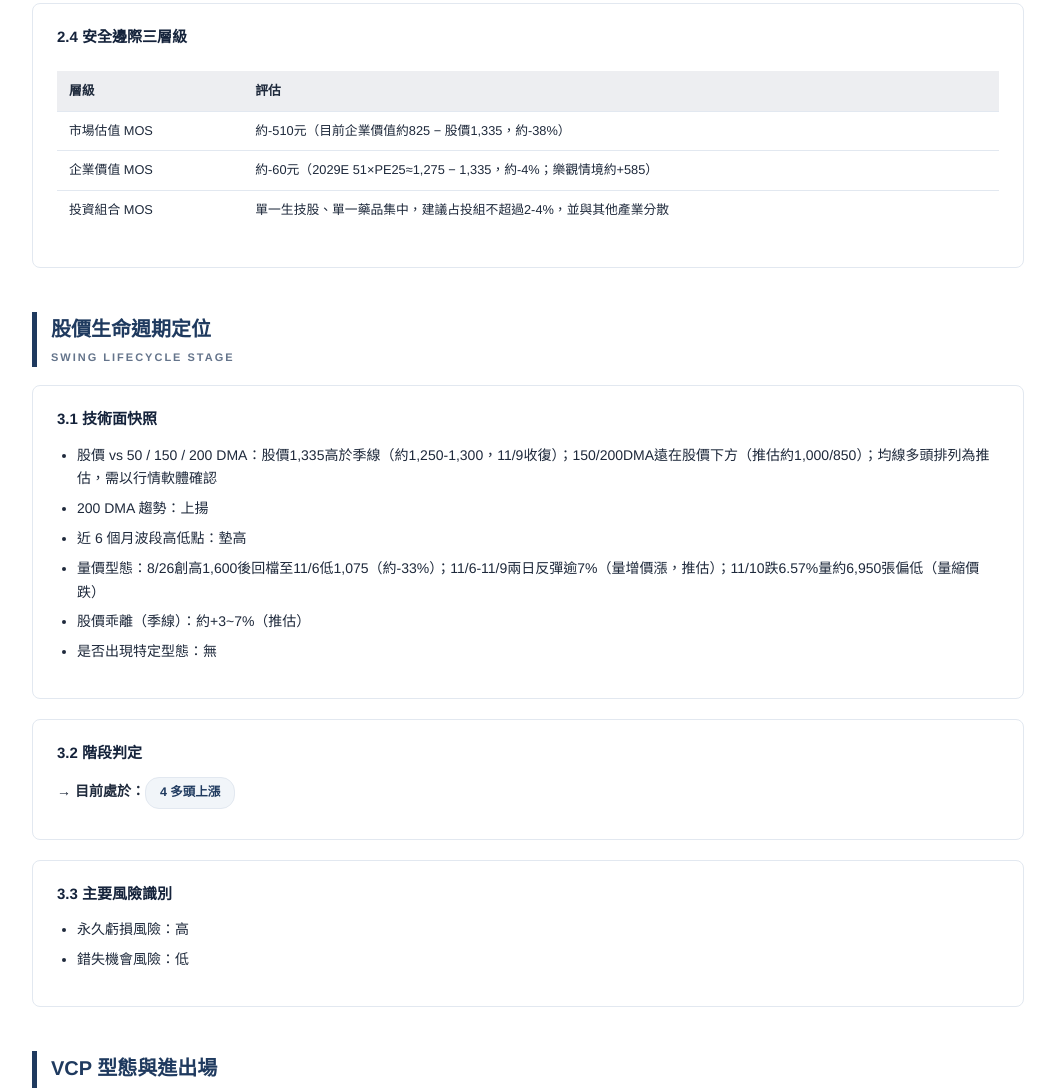
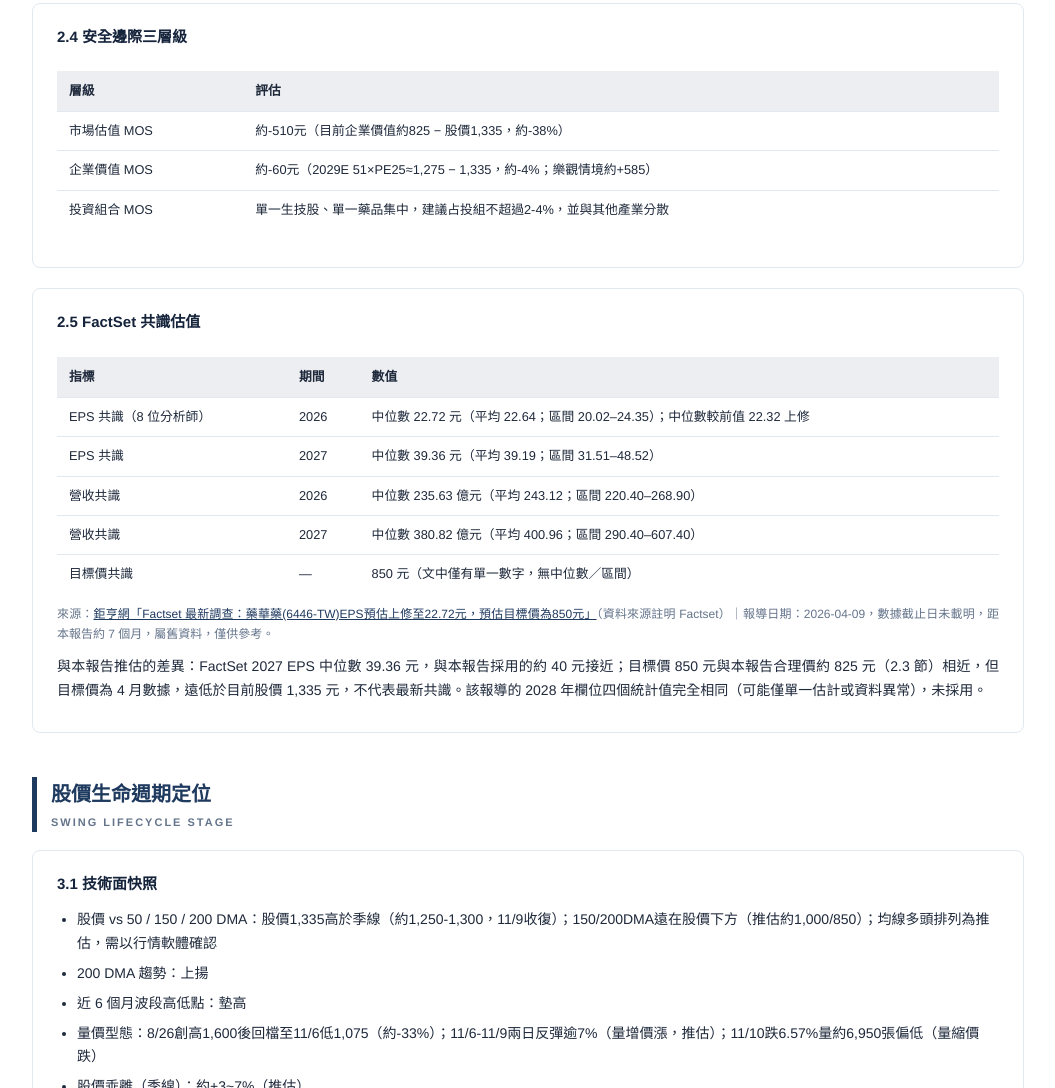
Before and after one commit to anywayTsao/invest_report, a plain HTML site: page deep-analysis/6446_藥華藥_深度分析_20261114.html in a window 1280 px wide. Shown: the part 6885-7973 px from the top of the page, without its empty margins (112-1167 px from the left). Drawn offline with Linux system fonts and the light colour scheme.

Commit message:
Publish 深度分析: 6446_藥華藥_深度分析_20261114.html
Co-Authored-By: Claude Sonnet 5 <noreply@anthropic.com>

```diff
--- a/deep-analysis/6446_藥華藥_深度分析_20261114.html
+++ b/deep-analysis/6446_藥華藥_深度分析_20261114.html
@@ -845,6 +845,18 @@
         </div>
       </div>
 
+      <div class="card">
+        <h3 class="sub">2.5 FactSet 共識估值</h3>
+        <div class="tbl-wrap">
+          <table>
+            <tr><th>指標</th><th>期間</th><th>數值</th></tr>
+            <tr><td>EPS 共識（8 位分析師）</td><td>2026</td><td>中位數 22.72 元（平均 22.64；區間 20.02–24.35）；中位數較前值 22.32 上修</td></tr><tr><td>EPS 共識</td><td>2027</td><td>中位數 39.36 元（平均 39.19；區間 31.51–48.52）</td></tr><tr><td>營收共識</td><td>2026</td><td>中位數 235.63 億元（平均 243.12；區間 220.40–268.90）</td></tr><tr><td>營收共識</td><td>2027</td><td>中位數 380.82 億元（平均 400.96；區間 290.40–607.40）</td></tr><tr><td>目標價共識</td><td>—</td><td>850 元（文中僅有單一數字，無中位數／區間）</td></tr>
+          </table>
+        </div>
+        <p class="note">來源：<a href="https://news.cnyes.com/news/id/6414423">鉅亨網「Factset 最新調查：藥華藥(6446-TW)EPS預估上修至22.72元，預估目標價為850元」</a>（資料來源註明 Factset）｜報導日期：2026-04-09，數據截止日未載明，距本報告約 7 個月，屬舊資料，僅供參考。</p>
+        <p>與本報告推估的差異：FactSet 2027 EPS 中位數 39.36 元，與本報告採用的約 40 元接近；目標價 850 元與本報告合理價約 825 元（2.3 節）相近，但目標價為 4 月數據，遠低於目前股價 1,335 元，不代表最新共識。該報導的 2028 年欄位四個統計值完全相同（可能僅單一估計或資料異常），未採用。</p>
+      </div>
+
       <!-- ============ 股價生命週期定位 ============ -->
       <h2 class="section" id="lifecycle">股價生命週期定位<span>SWING LIFECYCLE STAGE</span></h2>
 
```
